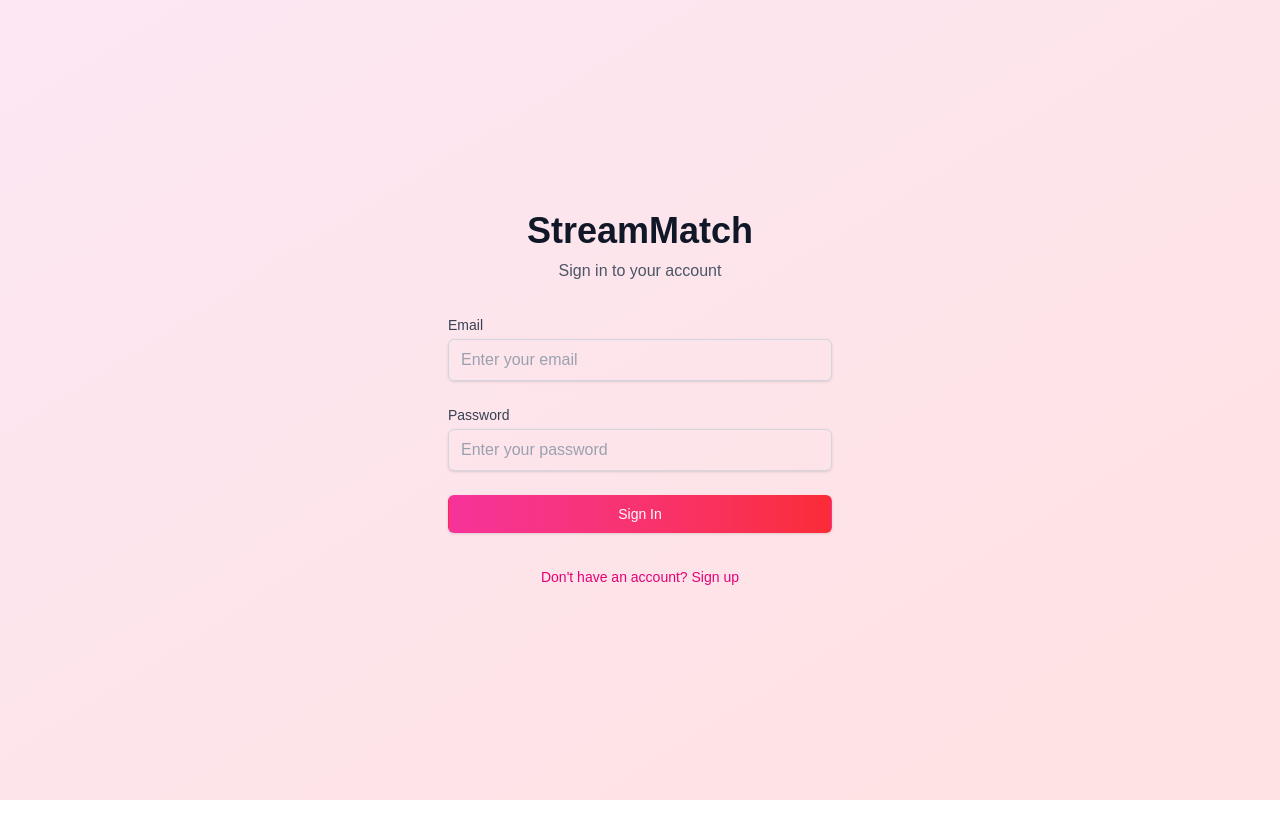
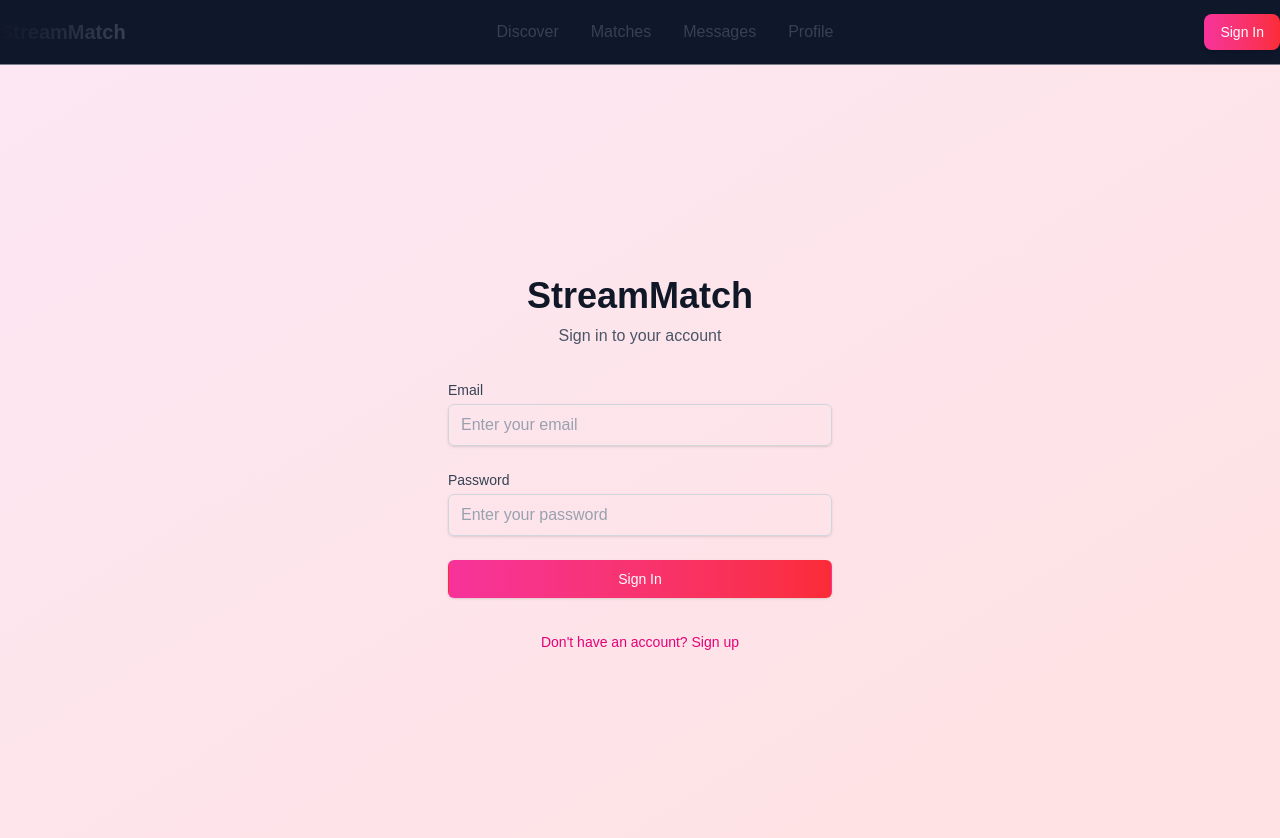
Before and after one commit to gopinathmurugan-39/dating-app, a Next.js app: page /auth in a window 1280 px wide. Shown: the top 838 px of the page. Before the commit the page ends 800 px from the top, so only its background shows below. Built offline with nearby package versions, Linux system fonts and the light colour scheme; no server answers.

Commit message:
Navbar completion
Navbar completed. Profile page is in progress

```diff
--- a/app/layout.tsx
+++ b/app/layout.tsx
@@ -2,6 +2,7 @@ import type { Metadata } from "next";
 import { Geist, Geist_Mono } from "next/font/google";
 import "./globals.css";
 import { AuthProvider } from "@/contexts/auth-context";
+import Navbar from "@/components/Navbar";
 
 const geistSans = Geist({
   variable: "--font-geist-sans",
@@ -24,12 +25,15 @@ export default function RootLayout({
   children: React.ReactNode;
 }>) {
   return (
-    <html lang="en">
+    <html lang="en" className="h-full">
       <body
-        className={`${geistSans.variable} ${geistMono.variable} antialiased`}
+        className={`${geistSans.variable} ${geistMono.variable} antialiased h-full`}
       >
 		<AuthProvider>
-			{children}
+			<div className="h-full flex flex-col">
+				<Navbar />
+				{children}
+			</div>
 		</AuthProvider>
       </body>
     </html>
--- /dev/null
+++ b/app/profile/page.tsx
@@ -0,0 +1,18 @@
+"use client";
+
+export default function ProfilePage() {
+	return (
+		<div className="min-h-screen bg-gradient-to-br from-pink-50 to-red-50 dark:from-gray-900 dark:to-gray-800">
+			<div className="container mx-auto px-4 py-8">
+				<header className="text-center mb-8">
+					<h1 className="text-3xl font-bold text-gray-900 dark:text-white mb-2">
+						My Profile
+					</h1>
+					<p className="text-gray-600 dark:text-gray-400">
+						Manage your profile and preferences
+					</p>
+				</header>
+			</div>
+		</div>
+	);
+}
--- /dev/null
+++ b/components/Navbar.tsx
@@ -0,0 +1,75 @@
+"use client"
+
+import { useAuth } from "@/contexts/auth-context"
+import Link from "next/link"
+
+export default function Navbar() {
+	const { signOut, user } = useAuth();
+	return (
+		<nav className="relative z-50 bg-slate-900 border-b border-gray-200/50 dark:border-gray-700/50">
+			<div className="container mx-auto">
+				<div className="flex items-center justify-between h-16">
+					<Link href="/" className="flex items-center space-x-3">
+						<span className="text-xl font-bold bg-gradient-to-r from-gray-900 to-gray-700 dark:from-white dark:to-gray-200 bg-clip-text text-transparent">
+						StreamMatch
+						</span>
+					</Link>
+
+					<div className="hidden md:flex items-center space-x-8">
+						<Link
+							href="/matches"
+							className="text-gray-700 dark:text-gray-300 hover:text-pink-600 dark:hover:text-pink-400 font-medium transition-colors duration-200"
+						>
+							Discover
+						</Link>
+						<Link
+							href="/matches/list"
+							className="text-gray-700 dark:text-gray-300 hover:text-blue-600 dark:hover:text-blue-400 font-medium transition-colors duration-200"
+						>
+							Matches
+						</Link>
+						<Link
+							href="/chat"
+							className="text-gray-700 dark:text-gray-300 hover:text-green-600 dark:hover:text-green-400 font-medium transition-colors duration-200"
+						>
+							Messages
+						</Link>
+						<Link
+							href="/profile"
+							className="text-gray-700 dark:text-gray-300 hover:text-purple-600 dark:hover:text-purple-400 font-medium transition-colors duration-200"
+						>
+							Profile
+						</Link>
+					</div>
+					{user ?
+						<button
+							onClick={signOut}
+							className="inline-flex items-center px-4 py-2 bg-gradient-to-r from-red-500 to-red-600 text-white text-sm font-medium rounded-lg hover:from-red-600 hover:to-red-700 transition-all duration-200 shadow-md hover:shadow-lg"
+							>
+							<svg
+								className="w-4 h-4 mr-1"
+								fill="none"
+								stroke="currentColor"
+								viewBox="0 0 24 24"
+							>
+								<path
+								strokeLinecap="round"
+								strokeLinejoin="round"
+								strokeWidth={2}
+								d="M17 16l4-4m0 0l-4-4m4 4H7m6 4v1a3 3 0 01-3 3H6a3 3 0 01-3-3V7a3 3 0 013-3h4a3 3 0 013 3v1"
+								/>
+							</svg>
+							Sign Out
+						</button> :
+						<Link
+							href="/auth"
+							className="inline-flex items-center px-4 py-2 bg-gradient-to-r from-pink-500 to-red-500 text-white text-sm font-medium rounded-lg hover:from-pink-600 hover:to-red-600 transition-all duration-200 shadow-md hover:shadow-lg"
+							>
+								Sign In
+						</Link>
+					}
+				</div>
+			</div>
+		</nav>
+	)
+}
--- a/contexts/auth-context.tsx
+++ b/contexts/auth-context.tsx
@@ -42,7 +42,12 @@ export function AuthProvider ({children} : {children : React.ReactNode}) {
 	}, []);
 
 	async function signOut() {
-
+		try {
+			await supabase.auth.signOut()
+		}
+		catch(error) {
+			console.error("Error signing out", error);
+		}
 	};
 
 	return (
```
